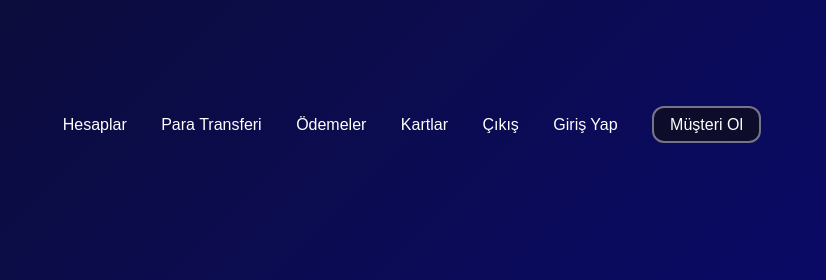
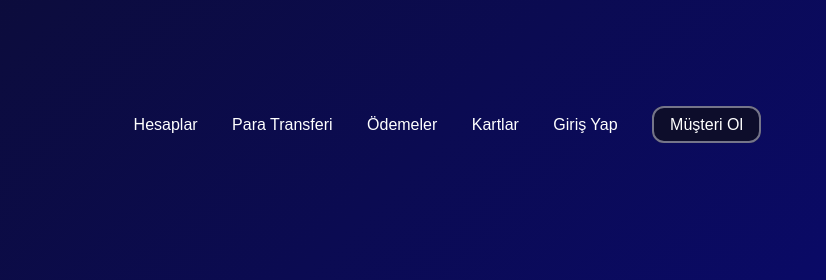
Before and after one commit to meralhamarat/Internet-Banking-Application, a plain HTML site: page index.html in a window 1280 px wide. Shown: the top 280 px of the page, 454-1280 px from the left. Drawn offline with Linux system fonts and the light colour scheme.

Commit message:
Update index.html

```diff
--- a/index.html
+++ b/index.html
@@ -18,7 +18,6 @@
         <a href="#">Para Transferi</a>
         <a href="#">Ödemeler</a>
         <a href="#">Kartlar</a>
-        <a href="#">Çıkış</a>
         <a href="#">Giriş Yap</a>
         <a href="#" class="musteri-ol">Müşteri Ol</a>
       </nav>
```
